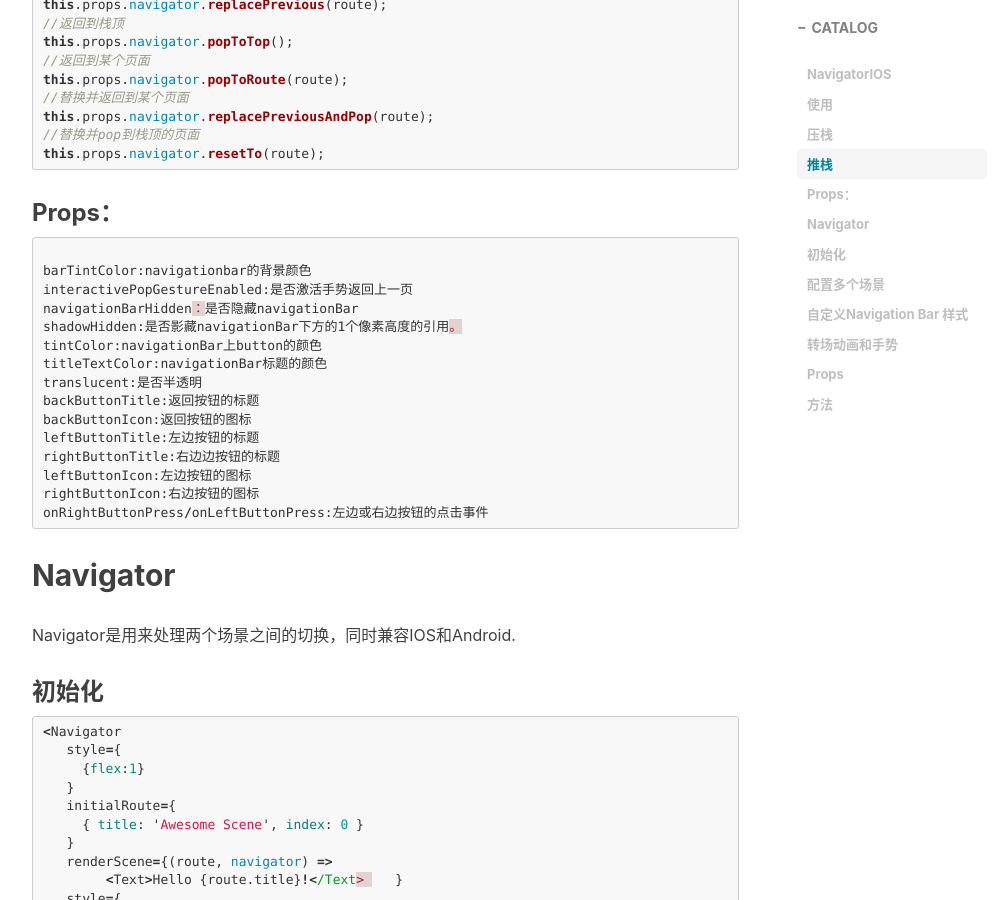
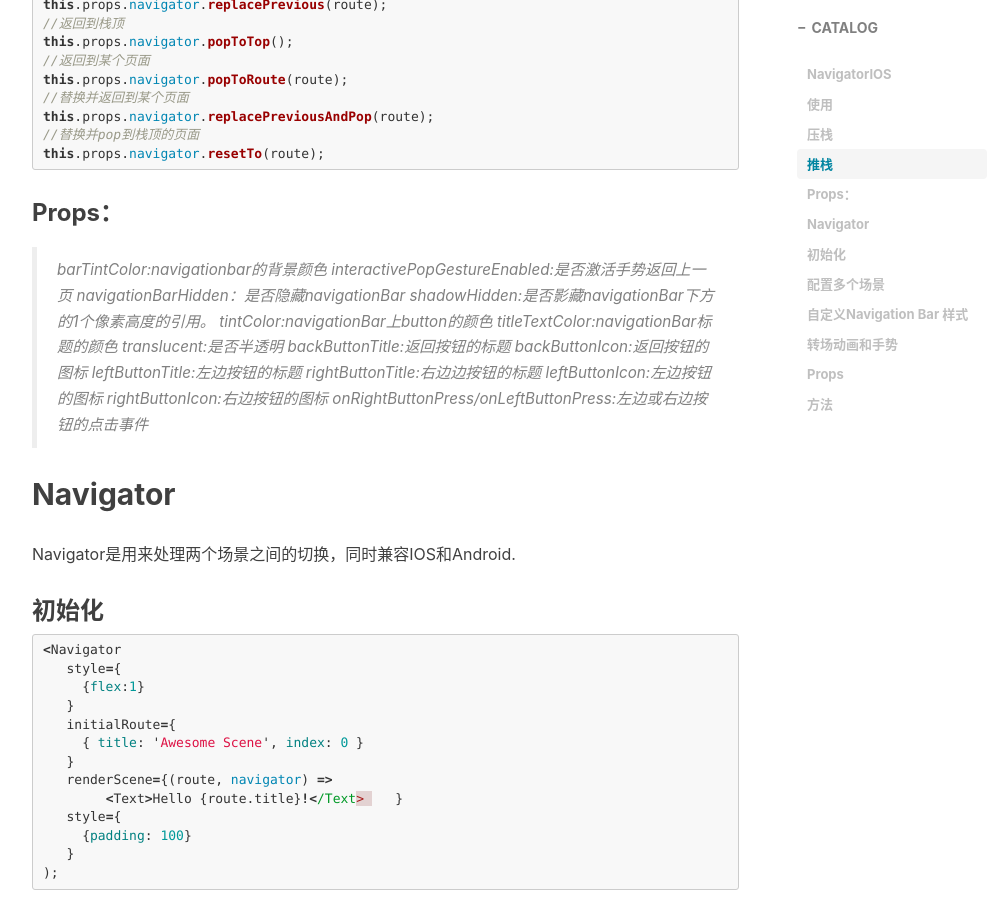
Before and after one commit to StevenDXC/Blog, a Jekyll site: the page built from _posts/2016-09-18-ReactNative_Navigator.md, in a window 1280 px wide and 900 px high, scrolled down 1614 px. Shown: the whole window, without its empty margins (233-1232 px from the left). Built offline with Jekyll 4.4.1, drawn with Linux system fonts in a browser that asks for light colours; nearby versions of some CDN libraries; Markdown is read by kramdown in place of the engine named in the settings; comment, search, counter and statistics services are not loaded.

Commit message:
Update 2016-09-18-ReactNative_Navigator.md

````diff
--- a/_posts/2016-09-18-ReactNative_Navigator.md
+++ b/_posts/2016-09-18-ReactNative_Navigator.md
@@ -81,23 +81,21 @@ this.props.navigator.resetTo(route);
 
 ### Props：
 
-```javascript
+>barTintColor:navigationbar的背景颜色
+>interactivePopGestureEnabled:是否激活手势返回上一页
+>navigationBarHidden：是否隐藏navigationBar
+>shadowHidden:是否影藏navigationBar下方的1个像素高度的引用。
+>tintColor:navigationBar上button的颜色
+>titleTextColor:navigationBar标题的颜色
+>translucent:是否半透明
+>backButtonTitle:返回按钮的标题
+>backButtonIcon:返回按钮的图标
+>leftButtonTitle:左边按钮的标题
+>rightButtonTitle:右边边按钮的标题
+>leftButtonIcon:左边按钮的图标
+>rightButtonIcon:右边按钮的图标
+>onRightButtonPress/onLeftButtonPress:左边或右边按钮的点击事件
 
-barTintColor:navigationbar的背景颜色
-interactivePopGestureEnabled:是否激活手势返回上一页
-navigationBarHidden：是否隐藏navigationBar
-shadowHidden:是否影藏navigationBar下方的1个像素高度的引用。
-tintColor:navigationBar上button的颜色
-titleTextColor:navigationBar标题的颜色
-translucent:是否半透明
-backButtonTitle:返回按钮的标题
-backButtonIcon:返回按钮的图标
-leftButtonTitle:左边按钮的标题
-rightButtonTitle:右边边按钮的标题
-leftButtonIcon:左边按钮的图标
-rightButtonIcon:右边按钮的图标
-onRightButtonPress/onLeftButtonPress:左边或右边按钮的点击事件
-```
 
 ## Navigator
 
````
